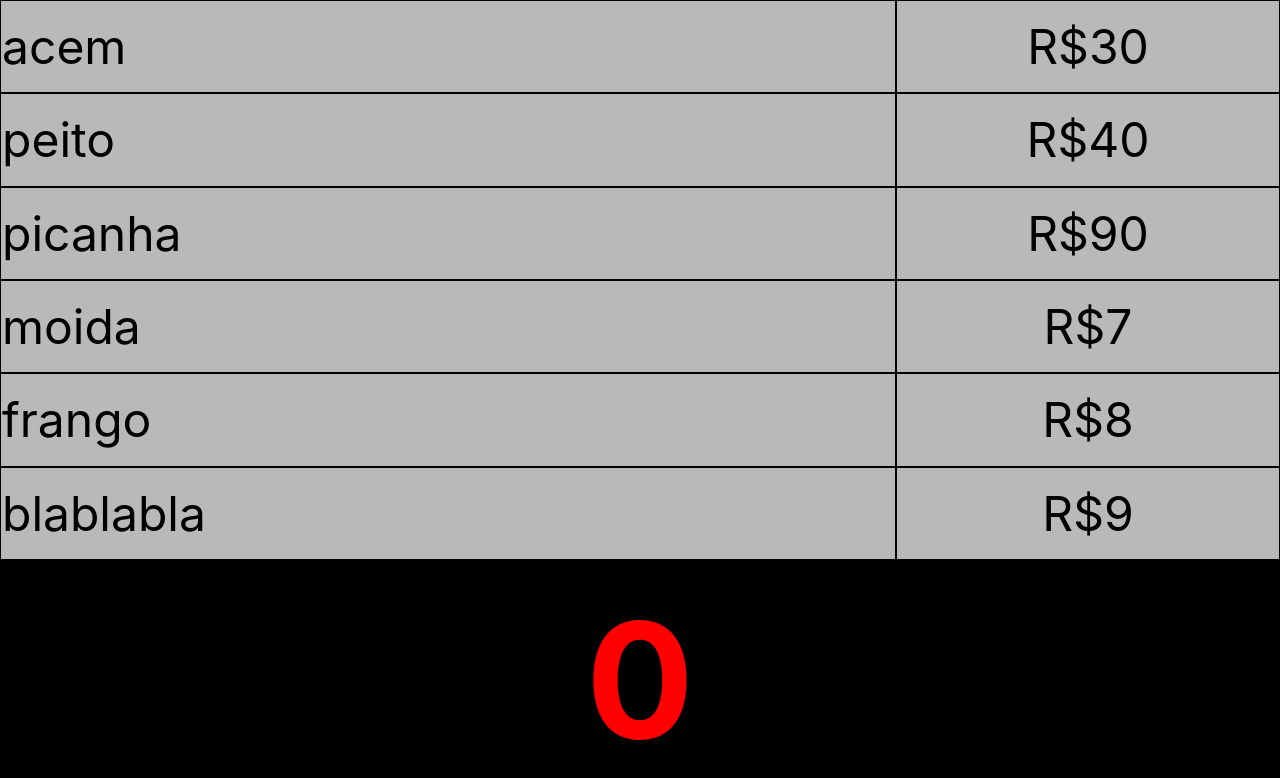
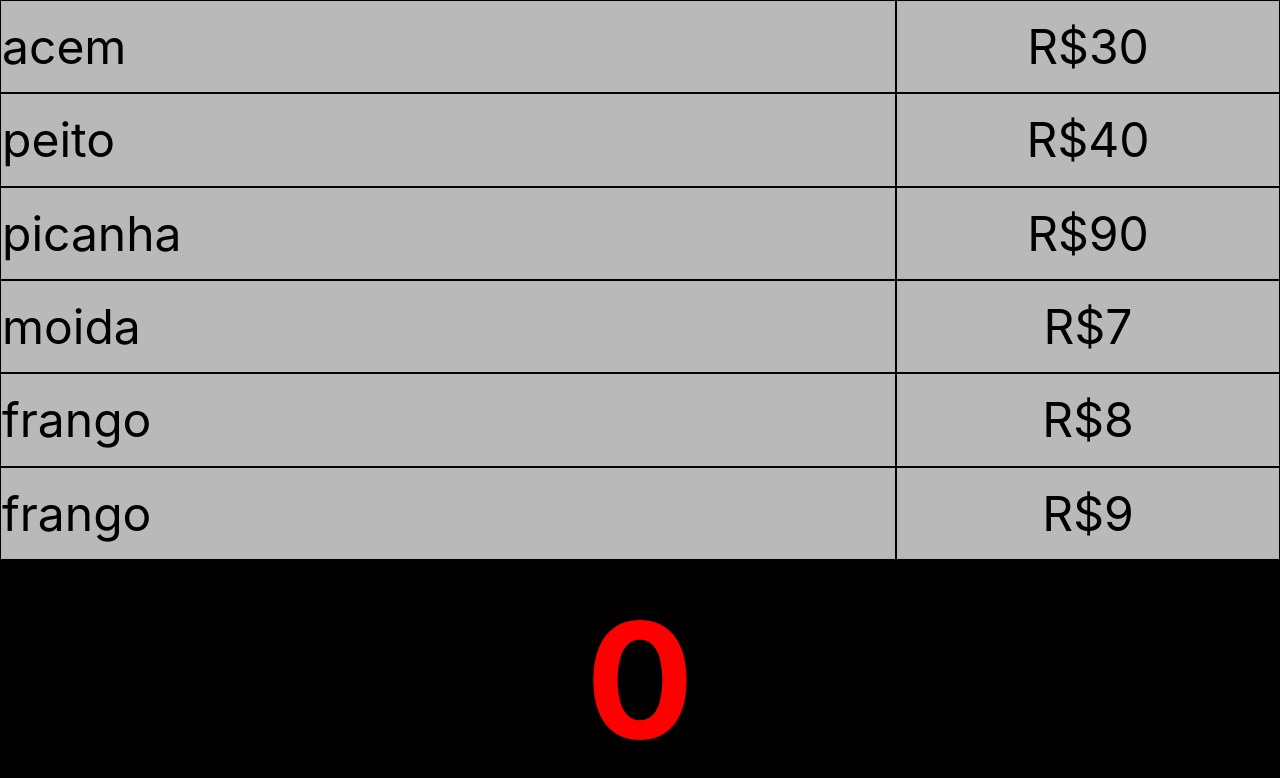
Before and after one commit to JeanVictorL/filaApp, a React (Vite) app: page / in a window 1280 px wide. Shown: the top 778 px of the page. Built offline with nearby package versions, Linux system fonts and the light colour scheme.

Commit message:
small change to products

```diff
--- a/src/files/ProdutosLista.js
+++ b/src/files/ProdutosLista.js
@@ -20,7 +20,7 @@ export default [
         preco: 8
     },
     {
-        nome: "blablabla",
+        nome: "frango",
         preco: 9
     },
     {
```
